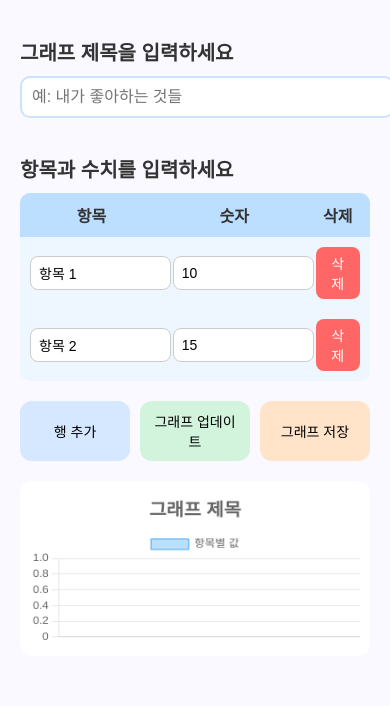
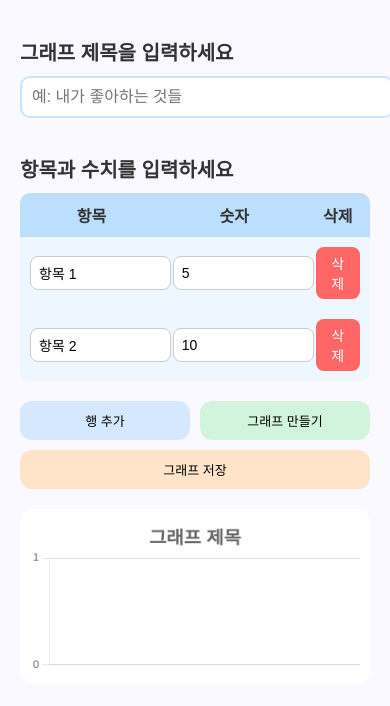
Before and after one commit to ilhoonseo/makegraph, a plain HTML site: page index.html in a window 390 px wide. Drawn offline with nearby package versions, Linux system fonts and the light colour scheme.

Commit message:
index.html 수정 내용: 모바일 대응

```diff
--- a/index.html
+++ b/index.html
@@ -73,13 +73,14 @@
 .button-group button {
   flex: 1;
   padding: 12px;
+  font-size: 16px;
+  border-radius: 12px;
   border: none;
-      border-radius: 12px;
-      font-size: 16px;
   cursor: pointer;
-      transition: background-color 0.3s ease;
+
+  min-width: 140px;       /* ✅ 버튼 최소 너비 확보 */
+  white-space: nowrap;    /* ✅ 버튼 내부 줄바꿈 방지 */
 }
-
     .button-group button:nth-child(1) {
       background-color: #d5e8ff;
     }
@@ -108,7 +109,7 @@
 
     @media (max-width: 600px) {
       .button-group button {
-        font-size: 14px;
+        font-size: 13px;
         padding: 10px;
       }
     }
@@ -128,19 +129,19 @@
     </tr>
     <tr>
       <td><input type="text" value="항목 1"></td>
-      <td><input type="number" value="10"></td>
+      <td><input type="number" value="5"></td>
       <td><button class="delete-button" onclick="deleteRow(this)">삭제</button></td>
     </tr>
     <tr>
       <td><input type="text" value="항목 2"></td>
-      <td><input type="number" value="15"></td>
+      <td><input type="number" value="10"></td>
       <td><button class="delete-button" onclick="deleteRow(this)">삭제</button></td>
     </tr>
   </table>
 
   <div class="button-group">
     <button onclick="addRow()">행 추가</button>
-    <button onclick="updateChart()">그래프 업데이트</button>
+    <button onclick="updateChart()">그래프 만들기</button>
     <button onclick="saveChartImage()">그래프 저장</button>
   </div>
 
@@ -148,12 +149,13 @@
 
   <script>
   const ctx = document.getElementById('myChart').getContext('2d');
+
 let myChart = new Chart(ctx, {
   type: 'bar',
   data: {
     labels: [],
     datasets: [{
-          label: '항목별 값',
+      // label 제거됨
       data: [],
       borderWidth: 1,
       backgroundColor: 'rgba(144, 202, 249, 0.6)',
@@ -167,13 +169,21 @@
         display: true,
         text: '그래프 제목',
         font: { size: 20 }
+      },
+      legend: {
+        display: false // ✅ 범례도 안 보이게 처리
       }
     },
     scales: {
-          y: { beginAtZero: true }
+      y: {
+        beginAtZero: true,
+        ticks: { stepSize: 1 }
+      }
     }
   }
 });
+
+
 
   function addRow() {
     const table = document.getElementById('dataTable');
@@ -215,16 +225,17 @@
 
   function saveChartImage() {
     const canvas = document.getElementById('myChart');
-      const ctx = canvas.getContext('2d');
+    const padding = 40; // ✅ 여백 추가 (픽셀 기준)
 
     const tempCanvas = document.createElement('canvas');
     const tempCtx = tempCanvas.getContext('2d');
-      tempCanvas.width = canvas.width;
-      tempCanvas.height = canvas.height;
+    tempCanvas.width = canvas.width + padding * 2;
+    tempCanvas.height = canvas.height + padding * 2;
 
     tempCtx.fillStyle = '#ffffff';
     tempCtx.fillRect(0, 0, tempCanvas.width, tempCanvas.height);
-      tempCtx.drawImage(canvas, 0, 0);
+
+    tempCtx.drawImage(canvas, padding, padding); // ✅ 여백 위치에 그림
 
     const link = document.createElement('a');
     const title = document.getElementById('chartTitle').value.trim() || 'chart';
```
Lines whose indentation alone changed are shown as unchanged.
